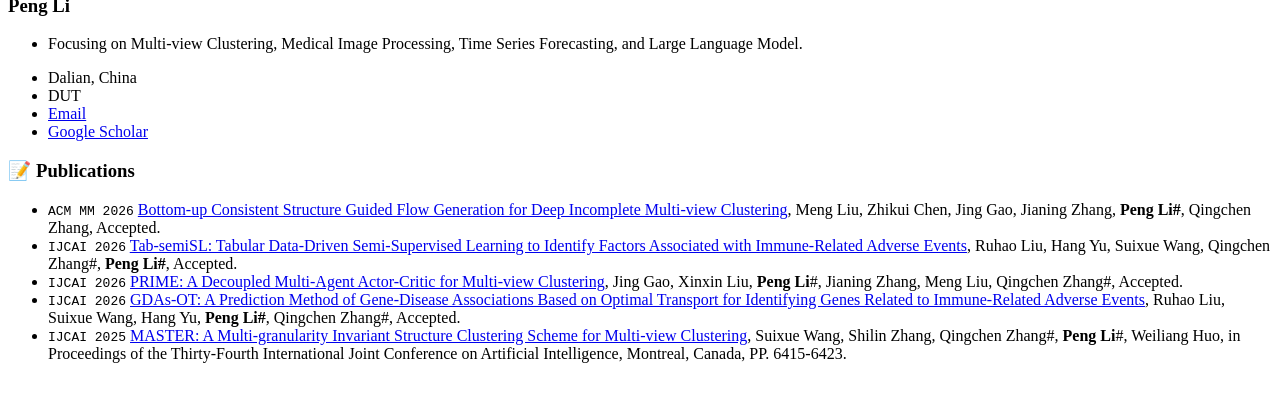
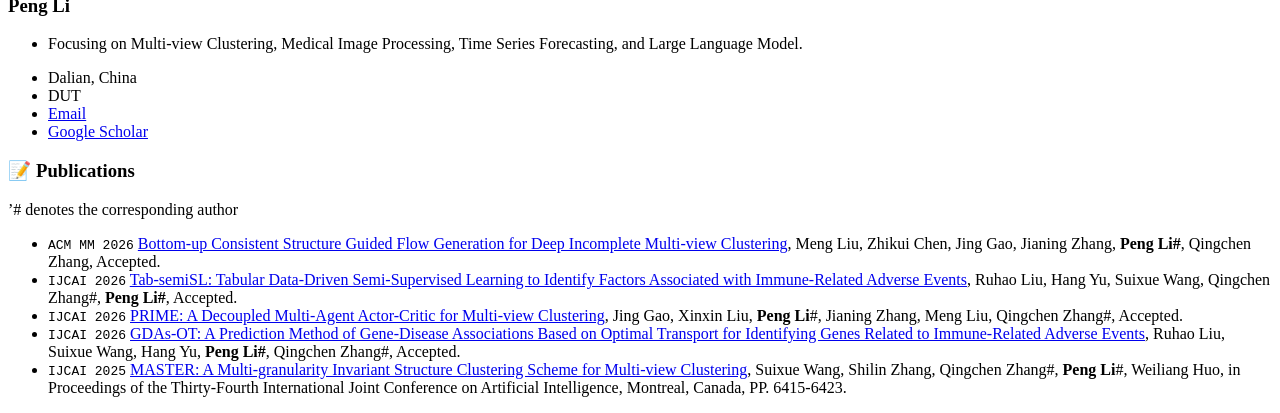
Before and after one commit to lipeng-dut/lipeng-dut.github.io, a Jekyll site: the page built from _pages/includes/pub.md, in a window 1280 px wide, cut to the strip 530-943 px from the top of the page. Built offline with Jekyll 4.4.1, drawn with Linux system fonts in a browser that asks for light colours; our own code applies the rules of GitHub Pages for plain Markdown files; before the commit the page ends 909 px from its top, so only the background shows below that.

Commit message:
Update pub.md

```diff
--- a/_pages/includes/pub.md
+++ b/_pages/includes/pub.md
@@ -1,5 +1,7 @@
 
 # 📝 Publications
+
+'# denotes the corresponding author
 
 - `ACM MM 2026` [Bottom-up Consistent Structure Guided Flow Generation for Deep Incomplete Multi-view Clustering](https://aclanthology.org), Meng Liu, Zhikui Chen, Jing Gao, Jianing Zhang, **Peng Li#**, Qingchen Zhang, Accepted.
 - `IJCAI 2026` [Tab-semiSL: Tabular Data-Driven Semi-Supervised Learning to Identify Factors Associated with Immune-Related Adverse Events](https://aclanthology.org), Ruhao Liu, Hang Yu, Suixue Wang, Qingchen Zhang#, **Peng Li#**, Accepted.
```
